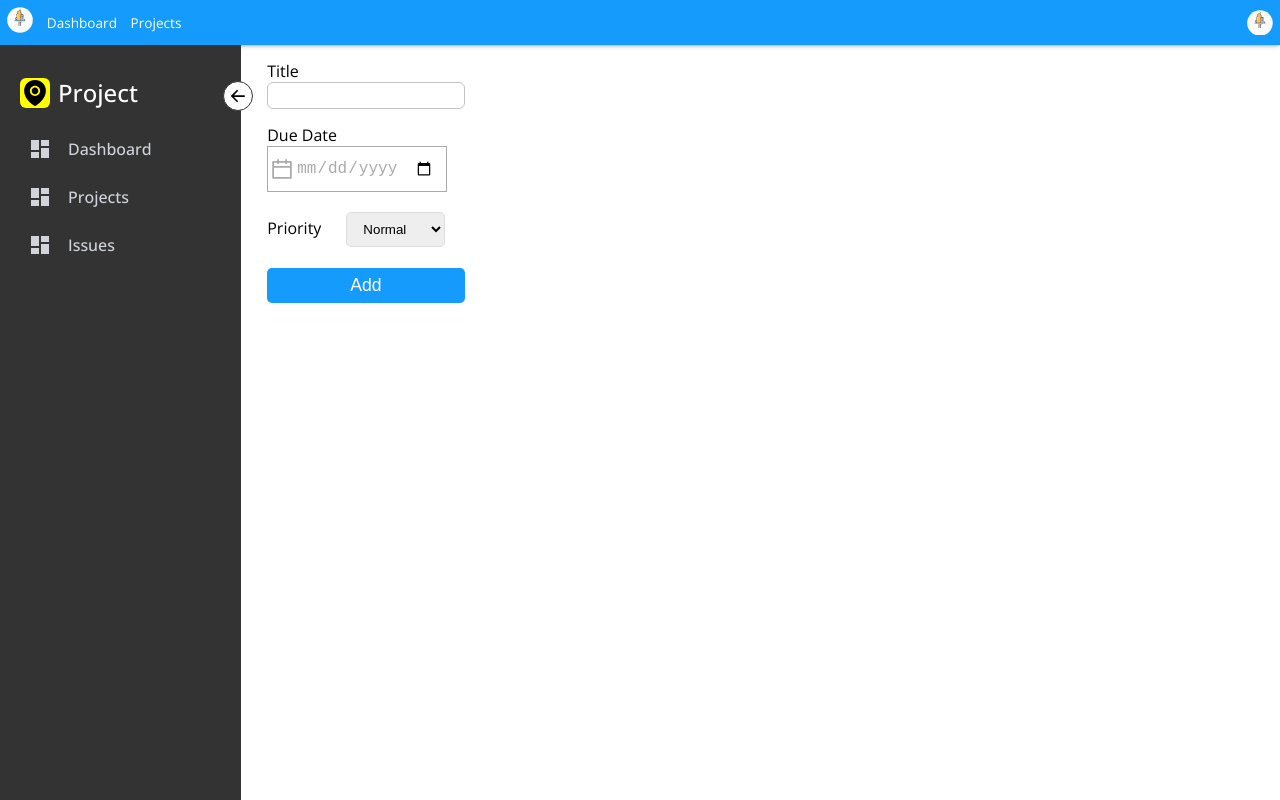
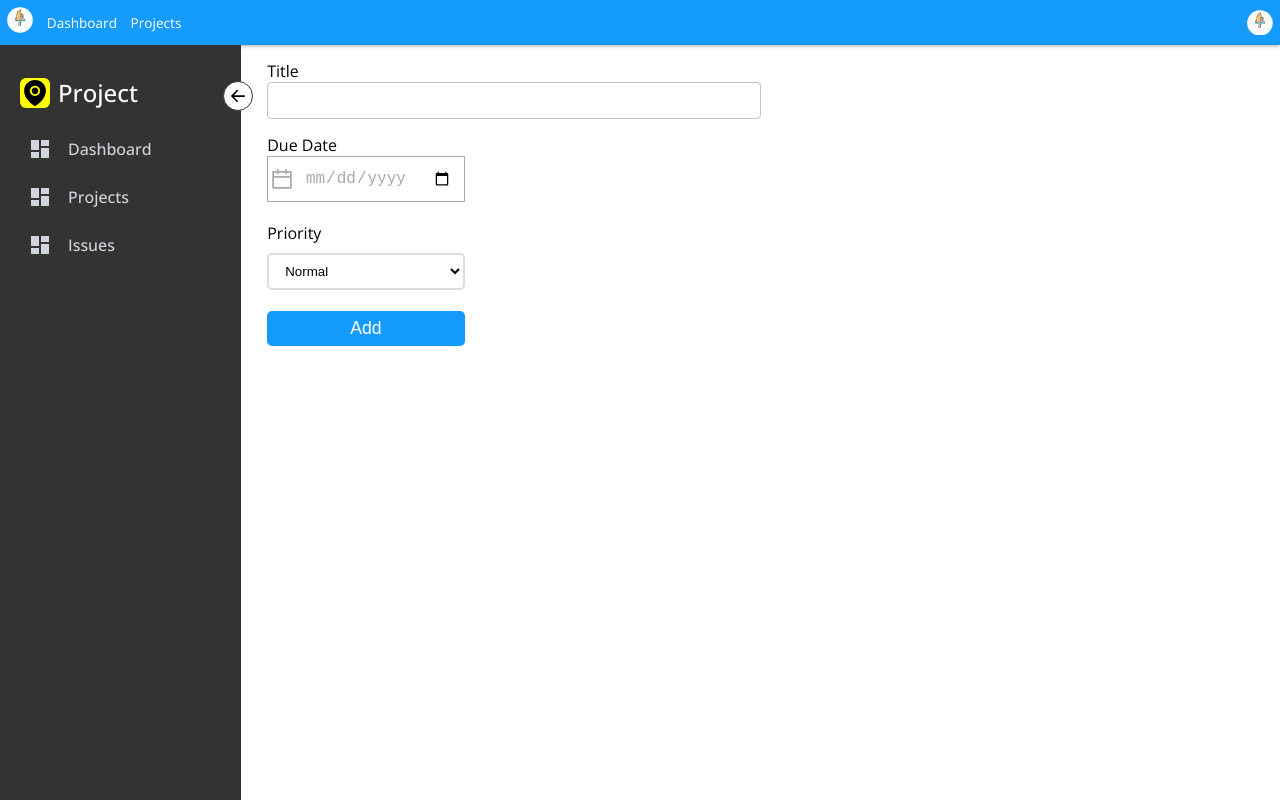
Before and after one commit to Yeffry921/Issue-Tracker, a React (Create React App) app: page /project/addIssue/1 in a window 1280 px wide. Built offline with nearby package versions, Linux system fonts and the light colour scheme.

Commit message:
add more styling to forms

```diff
--- a/src/components/AddIssue/AddIssue.module.scss
+++ b/src/components/AddIssue/AddIssue.module.scss
@@ -6,18 +6,6 @@
     margin: 0 auto;
   }
 }
-.priority {
-  padding: 8px 12px;
-  background-color: #eee;
-  border: 1px solid #ddd;
-  cursor: pointer;
-  border-radius: 5px;
-}
-.priority:focus,
-.priority:hover {
-  outline: none;
-  border: 1px solid #bbb;
-}
 
 .title {
   margin: 15px 0;
@@ -25,20 +13,10 @@
     display: block;
   }
   input {
-    padding: 5px 2px;
-    width: 20%;
-    border-radius: 6px;
+    padding: 10px 8px;
+    width: 50%;
+    border-radius: 4px;
     border: 1px solid #c3c3c3;
-  }
-}
-
-.priority-container {
-  margin-top: 20px;
-  label {
-    margin-right: 25px;
-  }
-  .priority {
-    width: 10%;
   }
 }
 
@@ -46,7 +24,7 @@
   padding: 7px 22px;
   margin-top: 1.2em;
   border: none;
-  background-color: #149BFC;
+  background-color: #149bfc;
   border-radius: 5px;
   color: white;
   font-size: 1.1rem;
@@ -60,7 +38,7 @@
 
 //
 .date {
-  width: 180px;
+  width: 20%;
   outline: none;
   border: 1px solid #aaa;
   padding: 12px;
@@ -85,3 +63,26 @@
     color: #333;
   }
 }
+
+.priority-container {
+  margin-top: 20px;
+  label {
+    margin-right: 25px;
+  }
+
+  .priority {
+    padding: 8px 12px;
+    border: 2px solid #ddd;
+    cursor: pointer;
+    border-radius: 5px;
+    width: 20%;
+    display: block;
+    margin-top: 0.7em;
+    background-color: #fff;
+  }
+  .priority:focus,
+  .priority:hover {
+    outline: none;
+    border: 2px solid #bbb;
+  }
+}
```
